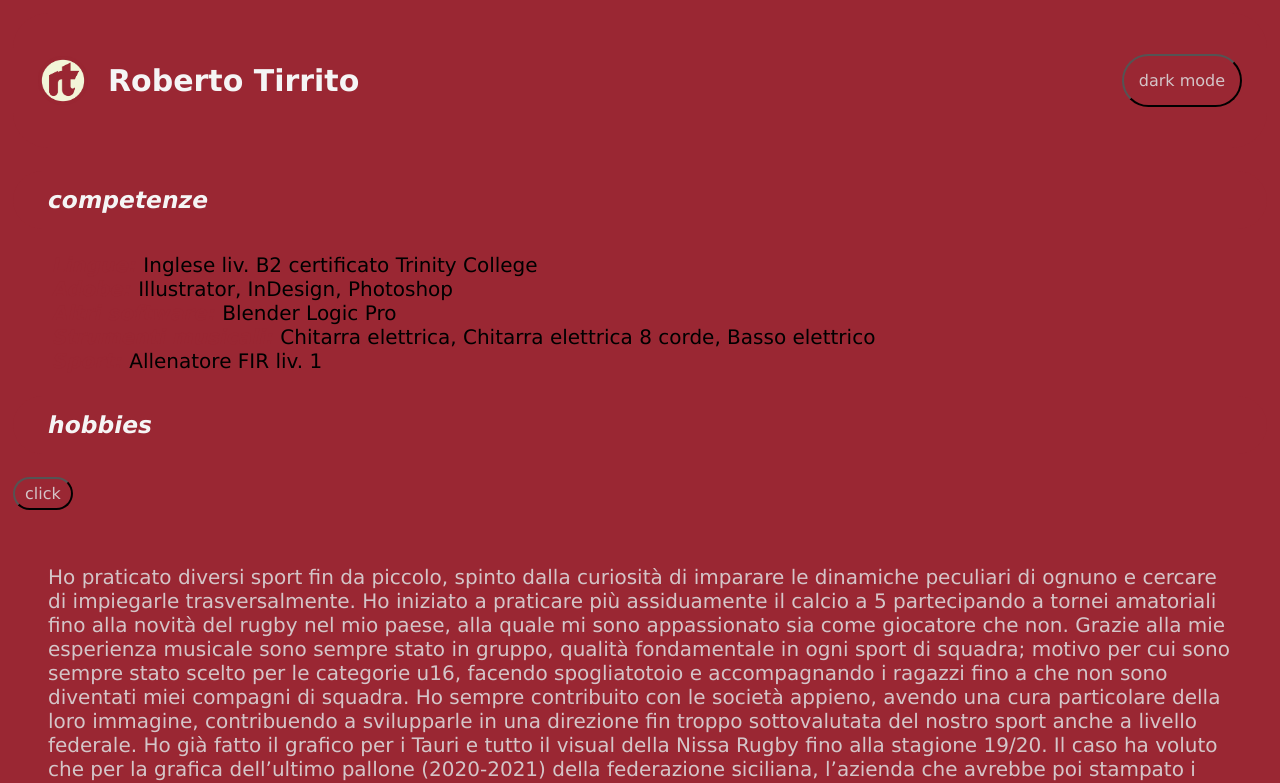
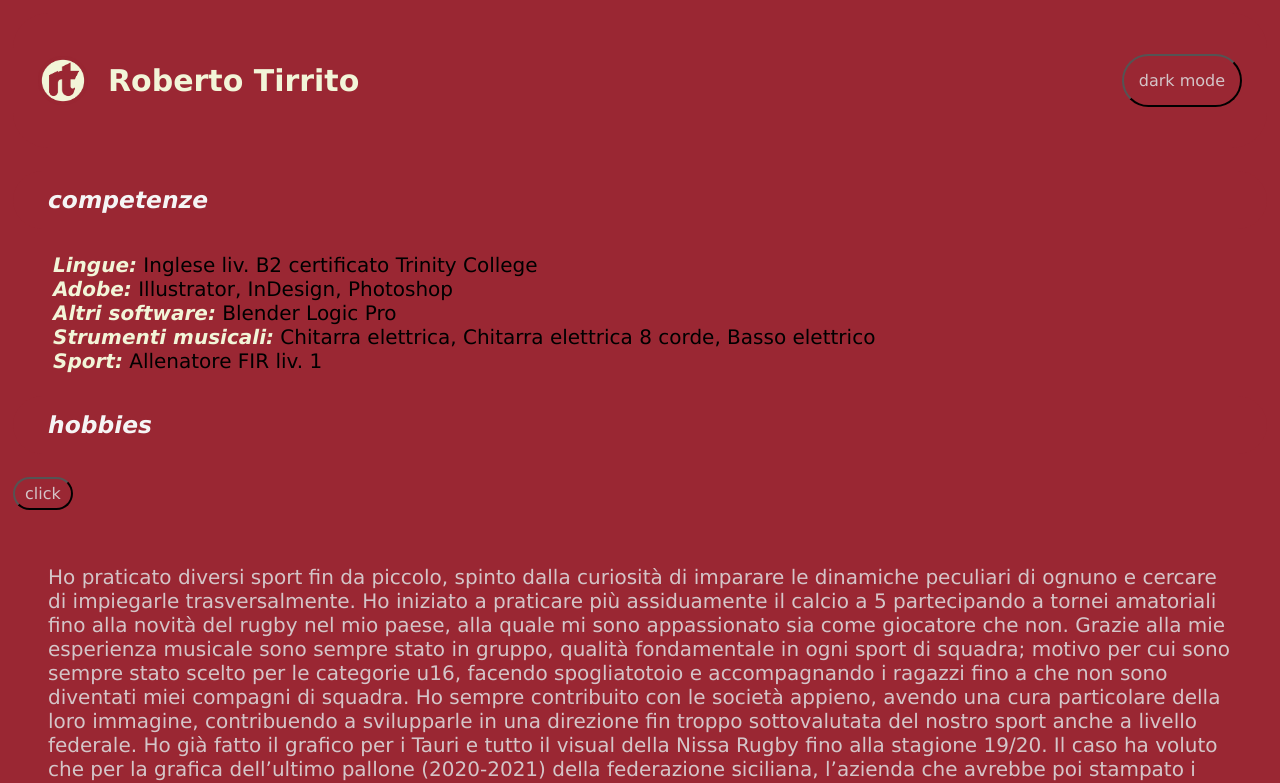
Before and after one commit to reborto/week3, a plain HTML site: page edgemony-course-2021/27Oct/index.html in a window 1280 px wide. Both pictures are taken after a click on the button "dark mode". Shown: the top 783 px of the page. Drawn offline with Linux system fonts and the light colour scheme.

Commit message:
dark funziona

```diff
--- a/edgemony-course-2021/27Oct/CV_graph.css
+++ b/edgemony-course-2021/27Oct/CV_graph.css
@@ -10,6 +10,7 @@ body{
     color: #d4c5c8;
 }
 
+
 .btnDarkMode {
     background: #9a2733;
     color: #d4c5c8;
@@ -20,6 +21,9 @@ body{
     font-size: medium;
     padding: 15px;
 
+}
+.darkMode .testata{
+    color: #f2f5d8;
 }
 
 .testata{
@@ -32,6 +36,7 @@ body{
     background: #9a2733;
     padding: 25px 25px;
 }
+
 .testata div{
     display: flex;
     align-items: center;
@@ -51,6 +56,9 @@ ul li b{
     color: #9a2733;
     font-style: italic;
 
+}
+.darkMode ul li b{
+    color: #f2f5d8;
 }
 .sottotitolo{
     font-style: italic;
```
